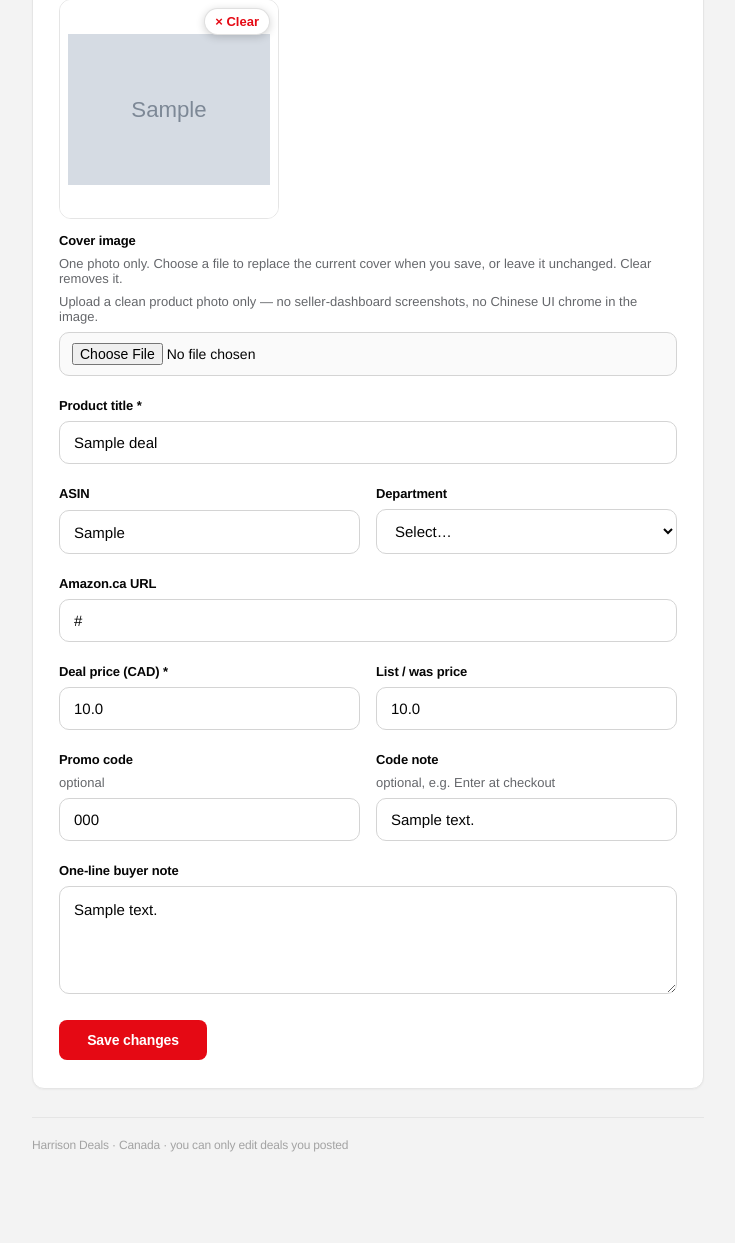
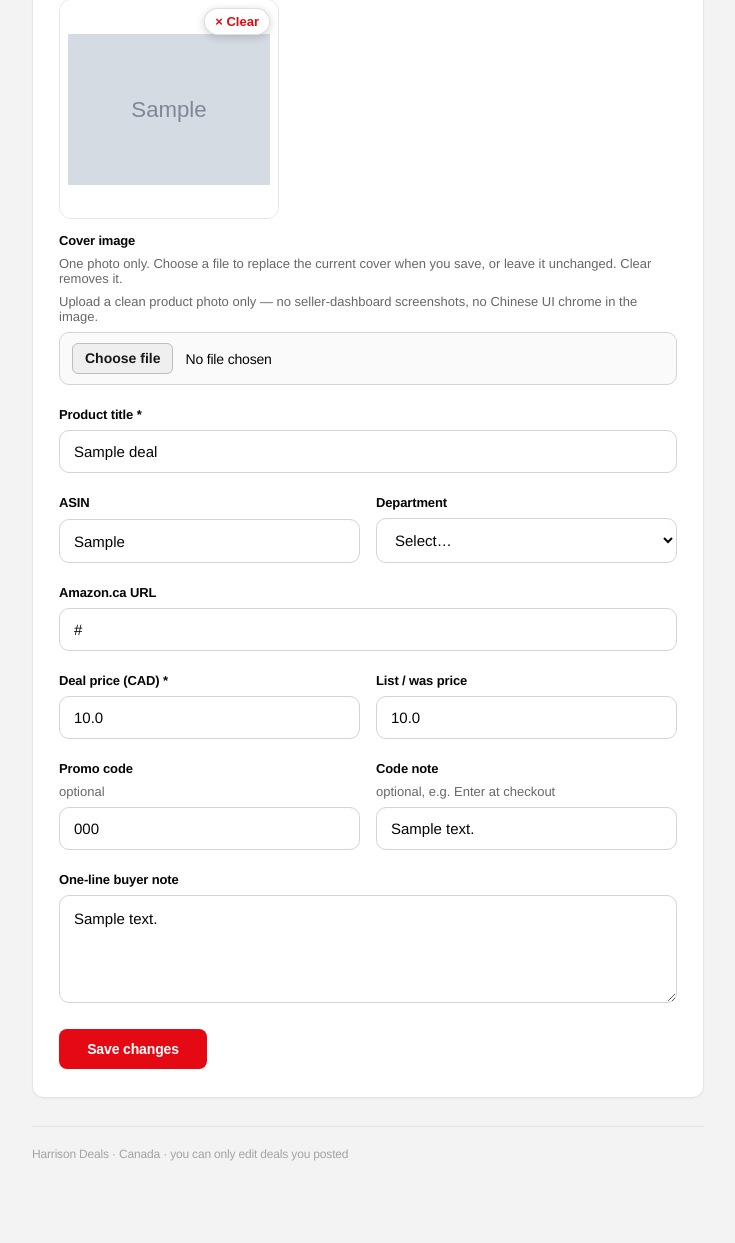
Before and after one commit to jameshuvip-rgb/harrison-deals-submit, a Flask app: page /deals/1/edit in a window 1280 px wide. Shown: the part 231-1474 px from the top of the page, without its empty margins (272-1007 px from the left). Before the commit the page ends 1383 px from the top, so only its background shows below. Run offline with Flask 3, Linux system fonts and the light colour scheme; the visitor is signed in with stand-in values (Sample User, id 1); tables that the repository leaves empty hold one stand-in row (values such as "Sample post"); grey boxes marked "Sample" are stand-in pictures.

Commit message:
Persist covers on a Railway volume and show an English Choose file control (#8)
HD_PERSIST_ROOT puts SQLite and uploads on one disk so a Railway volume can survive deploys. The cover control hides the OS-language file button and shows Choose file plus the selected filename.

Co-authored-by: Cursor Agent <cursoragent@cursor.com>
Co-authored-by: jameshuvip-rgb <jameshuvip-rgb@users.noreply.github.com>

```diff
--- a/app.py
+++ b/app.py
@@ -30,9 +30,15 @@ from flask import (
 from werkzeug.security import check_password_hash, generate_password_hash
 
 ROOT = Path(__file__).resolve().parent
-DATA = ROOT / "data"
+# SQLite (app.db, seed_overrides) and uploaded covers share one persistent root.
+# Unset locally: both stay next to this file (data/, uploads/).
+# Production: HD_PERSIST_ROOT=/data with a Railway volume mounted at /data.
+# The app creates those two directories on boot. Inbox JSON stays beside the app.
+_persist_root = (os.environ.get("HD_PERSIST_ROOT") or "").strip()
+PERSIST_ROOT = Path(_persist_root) if _persist_root else ROOT
+DATA = PERSIST_ROOT / "data"
 INBOX = ROOT / "inbox"
-UPLOADS = ROOT / "uploads"
+UPLOADS = PERSIST_ROOT / "uploads"
 DB_PATH = DATA / "app.db"
 SECRET_FILE = DATA / "secret_key"
 
--- a/static/cover-field.js
+++ b/static/cover-field.js
@@ -29,6 +29,7 @@
     var note = root.querySelector("[data-cover-note]");
     var err = root.querySelector("[data-cover-error]");
     var clearBtn = root.querySelector("[data-clear-cover]");
+    var fileName = root.querySelector("[data-file-name]");
     var removeInput = root.querySelector("[data-remove-cover]");
     var maxBytes = parseInt(root.getAttribute("data-max-bytes") || "0", 10) || (8 * 1024 * 1024);
     var savedSrc = root.getAttribute("data-saved-src") || "";
@@ -56,6 +57,11 @@
       else delete root.dataset.invalid;
     }
 
+    function setFileName(name) {
+      if (!fileName) return;
+      fileName.textContent = name || "No file chosen";
+    }
+
     function setNote(msg) {
       if (!note) return;
       if (!msg) {
@@ -80,6 +86,7 @@
 
     function showSaved() {
       revoke();
+      setFileName("");
       img.onload = null;
       img.onerror = null;
       if (savedSrc && !removalRequested()) {
@@ -127,6 +134,7 @@
         delete root.dataset.invalid;
       };
       img.src = url;
+      setFileName(file.name);
       var picked = "Selected: " + file.name;
       setNote(savedSrc ? picked + ". This replaces the current cover when you save." : picked);
     }
@@ -161,6 +169,14 @@
     }
 
     if (clearBtn) clearBtn.addEventListener("click", clearCover);
+
+    // The native file button is clipped so the OS-language label (for example
+    // 选择文件) never shows. Constraint validation still runs; surface it in English.
+    input.addEventListener("invalid", function (ev) {
+      ev.preventDefault();
+      setError("Choose a cover image (JPG, PNG, WEBP, or GIF, max 8MB).");
+      input.focus();
+    });
 
     input.addEventListener("change", function () {
       if (silent) return;
@@ -209,6 +225,12 @@
     if (form) {
       form.addEventListener("submit", function (ev) {
         if (input.files && input.files.length > 1) soleFile();
+        if (input.required && (!input.files || !input.files.length)) {
+          ev.preventDefault();
+          setError("Choose a cover image (JPG, PNG, WEBP, or GIF, max 8MB).");
+          input.focus();
+          return;
+        }
         if (root.dataset.invalid === "1") {
           ev.preventDefault();
           if (err) {
--- a/templates/_cover_field.html
+++ b/templates/_cover_field.html
@@ -8,9 +8,16 @@
   </div>
   <p class="hint" data-cover-note hidden></p>
   <p class="msg err" data-cover-error hidden role="alert"></p>
-  <label>Cover image{% if cover_required %} *{% endif %}
+  <div class="cover-picker">
+    <span class="cover-label">Cover image{% if cover_required %} *{% endif %}</span>
     <span class="hint">{{ cover_hint }}</span>
     <span class="hint">Upload a clean product photo only — no seller-dashboard screenshots, no Chinese UI chrome in the image.</span>
-    <input name="cover" type="file" accept="image/jpeg,image/png,image/webp,image/gif,.jpg,.jpeg,.png,.webp,.gif" data-cover-input {% if cover_required %}required{% endif %} />
-  </label>
+    <div class="file-row">
+      <label class="file-choose">
+        Choose file
+        <input class="file-native" name="cover" type="file" accept="image/jpeg,image/png,image/webp,image/gif,.jpg,.jpeg,.png,.webp,.gif" data-cover-input {% if cover_required %}required{% endif %} />
+      </label>
+      <span class="file-chosen" data-file-name>No file chosen</span>
+    </div>
+  </div>
 </div>
--- a/templates/base.html
+++ b/templates/base.html
@@ -23,12 +23,19 @@
   .sub { color:var(--muted); font-size:15px; margin:0 0 28px; line-height:1.5; max-width:40em; }
   form.card, .card { background:var(--card); border:1px solid var(--line); border-radius:12px; padding:28px 26px; box-shadow:0 1px 2px rgba(0,0,0,.04); }
   form.card { display:grid; gap:22px; }
-  label { display:grid; gap:8px; font-size:13px; font-weight:700; color:var(--ink); letter-spacing:-0.01em; }
+  label:not(.file-choose) { display:grid; gap:8px; font-size:13px; font-weight:700; color:var(--ink); letter-spacing:-0.01em; }
   input, select, textarea { font:inherit; font-size:15px; font-weight:500; padding:12px 14px; border:1px solid #d4d4d4; border-radius:10px; background:#fff; color:var(--ink); width:100%; }
   input:focus, select:focus, textarea:focus { outline:none; border-color:var(--red); box-shadow:0 0 0 3px rgba(229,9,20,.12); }
-  input[type="file"] { padding:10px 12px; background:#fafafa; font-size:14px; }
   .cover-field { display:grid; gap:14px; }
-  .cover-label { font-weight:700; color:var(--ink); margin-bottom:8px; font-size:13px; }
+  .cover-picker { display:grid; gap:8px; }
+  .cover-label { font-weight:700; color:var(--ink); margin-bottom:0; font-size:13px; }
+  .file-row { position:relative; display:flex; align-items:center; gap:12px; flex-wrap:wrap; padding:10px 12px; background:#fafafa; border:1px solid #d4d4d4; border-radius:10px; }
+  .file-native { position:absolute; width:1px; height:1px; padding:0; margin:-1px; overflow:hidden; clip:rect(0,0,0,0); clip-path:inset(50%); white-space:nowrap; border:0; opacity:0; }
+  .file-native:focus { outline:none; box-shadow:none; }
+  .file-choose { display:inline-block; margin:0; background:#efefef; color:#171717; border:1px solid #bdbdbd; border-radius:6px; padding:6px 12px; font-size:14px; font-weight:600; letter-spacing:0; cursor:pointer; line-height:1.2; }
+  .file-choose:hover { background:#e4e4e4; }
+  .file-choose:focus-within { outline:none; border-color:var(--red); box-shadow:0 0 0 3px rgba(229,9,20,.12); }
+  .file-chosen { font-size:14px; font-weight:500; color:var(--ink); word-break:break-word; }
   .cover-shot { position:relative; width:220px; height:220px; border-radius:12px; border:1px solid var(--line); background:#fafafa; overflow:hidden; }
   .cover-shot .cover-preview { width:100%; height:100%; object-fit:contain; border:0; border-radius:0; display:block; background:#fff; padding:8px; }
   textarea { min-height:108px; resize:vertical; line-height:1.45; }
```
Also changed, not shown: README.md.
